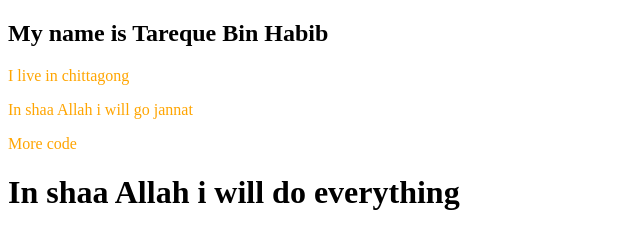
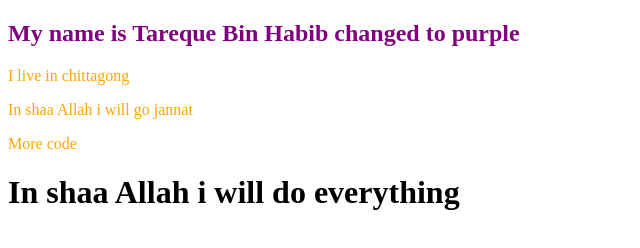
Before and after one commit to tareque-bin-habib/my-third-repo, a plain HTML site: page index.html in a window 1280 px wide. Shown: the whole page, without its empty margins (0-640 px from the left). Drawn offline with Linux system fonts and the light colour scheme.

Commit message:
new change

```diff
--- a/index.html
+++ b/index.html
@@ -8,7 +8,7 @@
     <title>Document</title>
 </head>
 <body>
-    <h2>My name is Tareque Bin Habib</h2>
+    <h2>My name is Tareque Bin Habib changed to purple</h2>
     <p>I live in chittagong</p>
     <p>In shaa Allah i will go jannat</p>
     <p>More code</p>
--- a/style.css
+++ b/style.css
@@ -1,3 +1,6 @@
 p{
     color: orange;
 }
+h2{
+    color: purple;
+}
```
